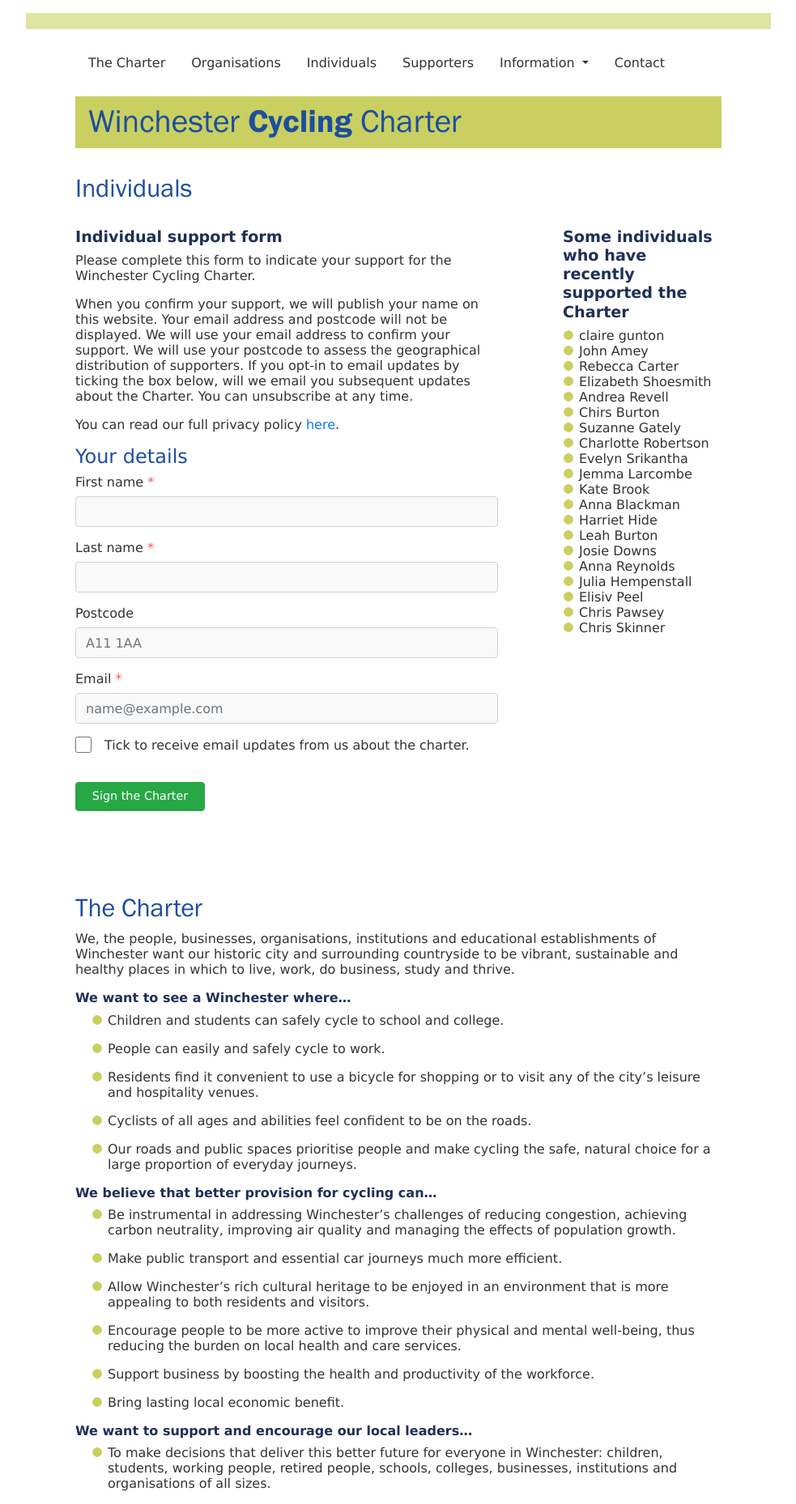
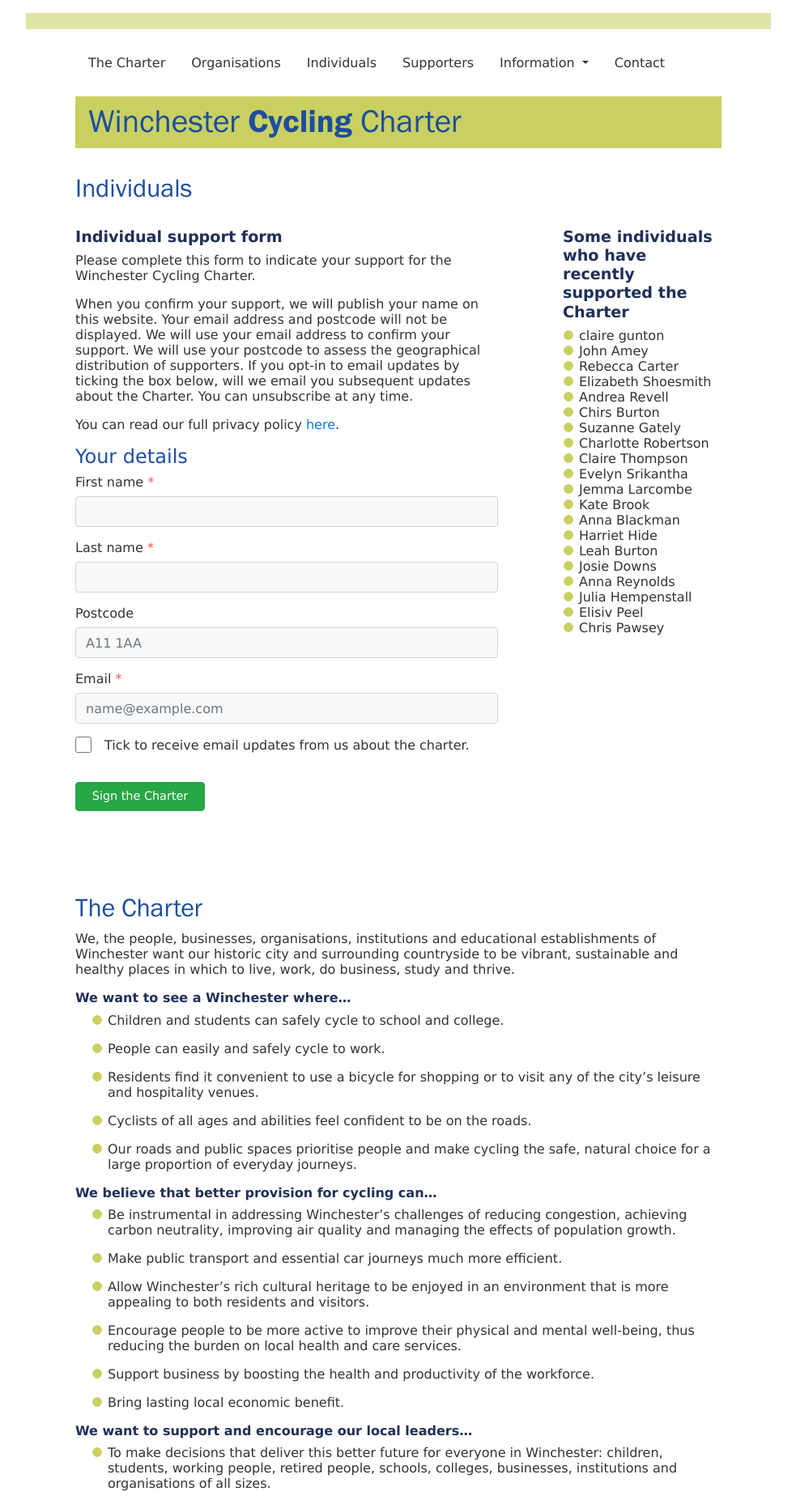
Before and after one commit to winchestercyclingcharter/winchestercyclingcharter.github.io, a Jekyll site: the page built from ind-page.md, in a window 1280 px wide. Shown: the whole page at 81% size, without its empty margins (148-1131 px from the left). Built offline with Jekyll 4.4.1, drawn with Linux system fonts in a browser that asks for light colours; nearby versions of some CDN libraries.

Commit message:
Update people.yml

```diff
--- a/_data/people.yml
+++ b/_data/people.yml
@@ -496,3 +496,4 @@
 - { lastname: Shoesmith, firstname: Elizabeth, dt: 20210621-125932-967160 }
 - { lastname: Amey, firstname: John , dt: 20210621-193813-895109 }
 - { lastname: gunton, firstname: claire, dt: 20210622-075556-425392 }
+- { lastname: Thompson, firstname: Claire, dt: 20210621-074805-565031 }
```
